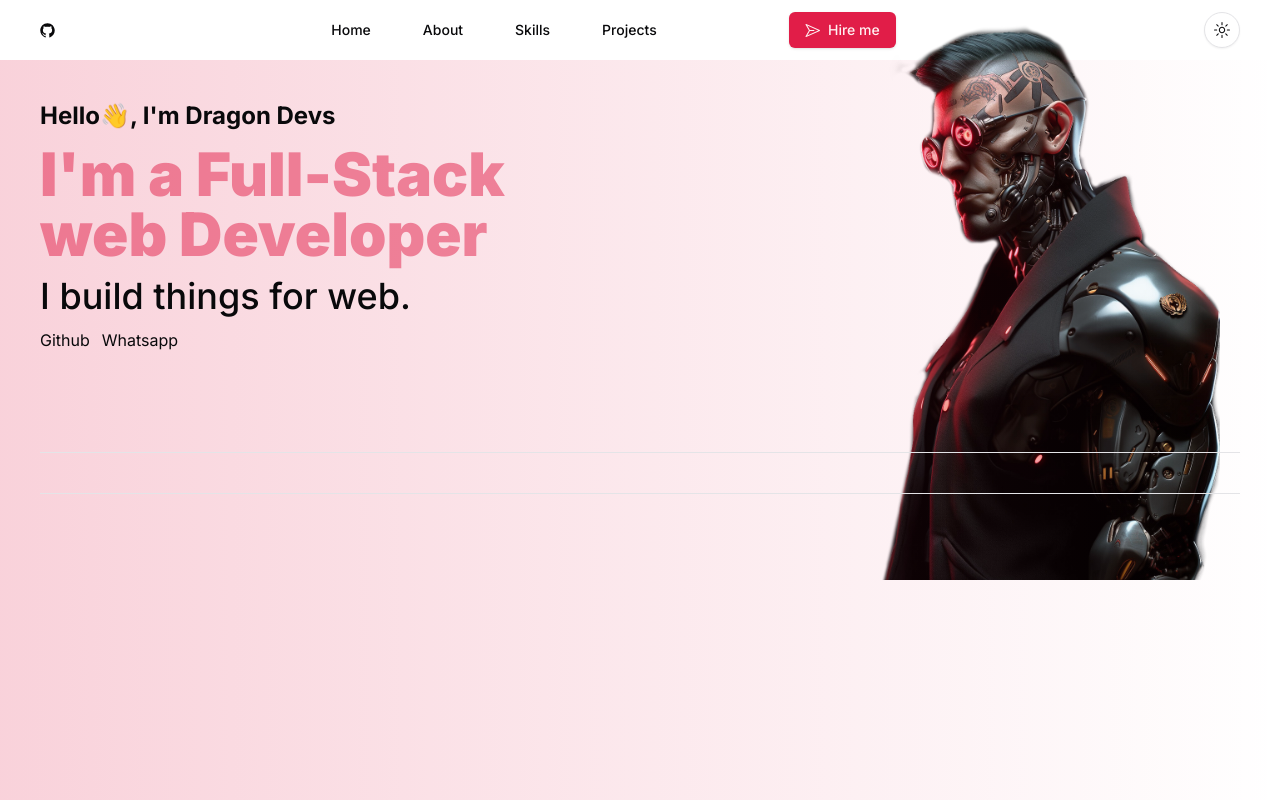
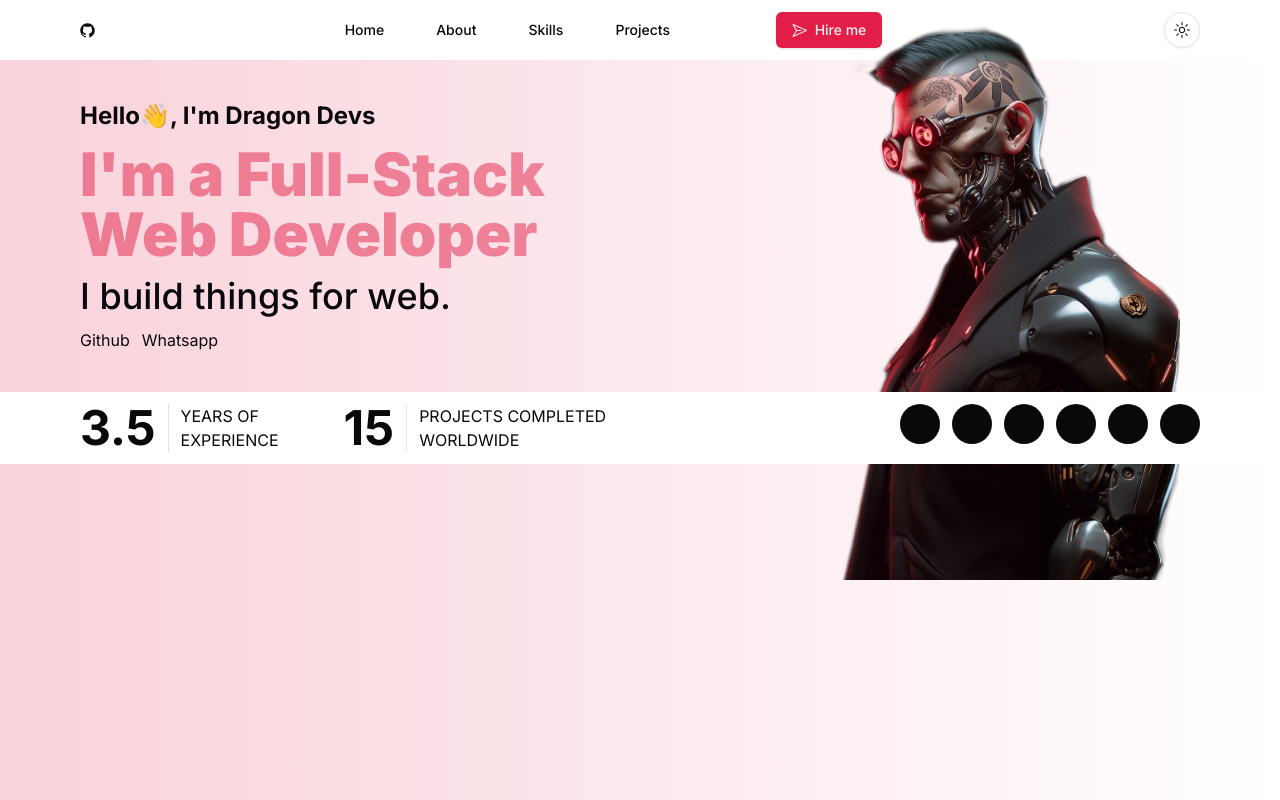
Before and after one commit to SA926-COBRA/Full-stack-Portfolio, a Next.js app: page / in a window 1280 px wide. Built offline with nearby package versions, Linux system fonts and the light colour scheme.

Commit message:
feat: build separatorbar

```diff
--- a/app/components/HeroSection.tsx
+++ b/app/components/HeroSection.tsx
@@ -1,8 +1,12 @@
 import React from 'react';
-import hero_section from '../../personal_details/hero_section.json';
 import Image from "next/image";
+import Container from "@/components/Container";
 
-const HeroSection = () => {
+interface Props {
+  data: HeroSection;
+}
+
+const HeroSection = ({data}: Props) => {
   const {
     intro,
     job_title,
@@ -11,18 +15,8 @@ const HeroSection = () => {
     projects_completed_count,
     skills,
     social_media
-  } = hero_section;
+  } = data;
 
-  const renderSkills = () => {
-    let count = 0;
-    return Object.entries(skills).map(([skill, value]) => {
-      if (value === true && count < 8) {
-        count++;
-        return <div key={skill}>{skill}</div>;
-      }
-      return null;
-    });
-  };
   const renderSocialMedia = () => {
     let count = 0;
     return Object.entries(social_media).map(([link, value]) => {
@@ -33,9 +27,9 @@ const HeroSection = () => {
     });
   };
 
-
   return (
-      <div className="relative flex flex-col-reverse flex-wrap">
+      <Container>
+        <div className="relative flex flex-col-reverse">
           <div className="flex flex-col gap-3">
             <div className="font-bold text-2xl">{intro}</div>
             <div className="font-black text-6xl text-primary/50 md:w-[50%]">{job_title}</div>
@@ -43,9 +37,11 @@ const HeroSection = () => {
             <div className="flex gap-3 capitalize">{renderSocialMedia()}</div>
           </div>
           <div>
-          <Image className="absolute sm:right-5 w-auto h-auto sm:h-[35rem] sm:w-auto -top-20 -z-10 " src="/portfolio_hero.png" alt="hero_picture"  width={500} height={500}  />
+            <Image className="absolute sm:right-5 w-auto h-auto sm:h-[35rem] sm:w-auto -top-20 -z-10 "
+                   src="/portfolio_hero.png" alt="hero_picture" width={500} height={500}/>
           </div>
         </div>
+      </Container>
   );
 };
 
--- /dev/null
+++ b/app/components/SeparatorBar.tsx
@@ -0,0 +1,45 @@
+import React from 'react';
+import Container from "@/components/Container";
+import {Avatar, AvatarFallback} from "@/components/ui/avatar";
+
+const SeparatorBar = ({data}: { data: HeroSection }) => {
+  const renderSkills = () => {
+    let count = 0;
+    return Object.entries(data.skills).map(([skill, value]) => {
+      if (value === true && count < 6) {
+        count++;
+        return (
+            <div key={skill}>
+              <div className="h-10 w-10 bg-foreground rounded-full"></div>
+            </div>
+        );
+      }
+      return null;
+    });
+  };
+
+  return (
+      <div className="sm:px-10 px-5 py-3 bg-background w-[100vw] relative left-[50%] right-[50%] ml-[-50vw] mr-[-50vw]">
+        <Container>
+          <div className="flex md:flex-row gap-3 flex-col justify-between">
+            <div className="flex sm:flex-row flex-col gap-3 sm:gap-12">
+            <div className="sm:flex grid grid-cols-4 gap-3">
+              <div className="font-bold text-5xl">{data.experience_years}</div>
+              <div className="uppercase w-32 border-l pl-3">years of experience</div>
+            </div>
+            <div className="sm:flex grid grid-cols-4 gap-3">
+              <div className="font-bold text-5xl">{data.projects_completed_count}</div>
+              <div className="uppercase w-60 border-l pl-3">projects completed worldwide</div>
+            </div>
+          </div>
+          <div className="flex gap-3">
+            {renderSkills()}
+          </div>
+          </div>
+        </Container>
+      </div>
+  )
+      ;
+};
+
+export default SeparatorBar;
--- a/app/layout.tsx
+++ b/app/layout.tsx
@@ -27,7 +27,7 @@ export default function RootLayout({children,}: Readonly<{
       >
         <div className="flex flex-col min-h-screen">
           <Navbar />
-          <main className="flex-grow sm:p-10 p-5 bg-gradient-to-r sm:from-primary/20 from-primary/50 ">
+          <main className="flex-grow sm:p-10 p-5 bg-gradient-to-r sm:from-primary/20 from-primary ">
             <Container>{children}</Container>
           </main>
           <Footer/>
--- a/app/page.tsx
+++ b/app/page.tsx
@@ -1,11 +1,11 @@
 import HeroSection from "@/app/components/HeroSection";
-
+import SeparatorBar from "@/app/components/SeparatorBar";
+import hero_section from "../personal_details/hero_section.json";
 export default function Home() {
   return (
     <main className="flex flex-col sm:gap-10 gap-5">
-      <HeroSection />
-      <div className="border-y py-5 w-full">
-      </div>
+      <HeroSection data={hero_section} />
+      <SeparatorBar data={hero_section} />
     </main>
   );
 }
--- a/components/Container.tsx
+++ b/components/Container.tsx
@@ -5,7 +5,7 @@ interface ContainerProps {
 }
 const Container: React.FC<ContainerProps> = ({children}) => {
   return (
-      <div className="mx-auto w-full max-w-[75rem]">
+      <div className="mx-auto w-full max-w-[70rem]">
         {children}
       </div>
   );
--- /dev/null
+++ b/components/ui/avatar.tsx
@@ -0,0 +1,50 @@
+"use client"
+
+import * as React from "react"
+import * as AvatarPrimitive from "@radix-ui/react-avatar"
+
+import { cn } from "@/lib/utils"
+
+const Avatar = React.forwardRef<
+  React.ElementRef<typeof AvatarPrimitive.Root>,
+  React.ComponentPropsWithoutRef<typeof AvatarPrimitive.Root>
+>(({ className, ...props }, ref) => (
+  <AvatarPrimitive.Root
+    ref={ref}
+    className={cn(
+      "relative flex h-10 w-10 shrink-0 overflow-hidden rounded-full",
+      className
+    )}
+    {...props}
+  />
+))
+Avatar.displayName = AvatarPrimitive.Root.displayName
+
+const AvatarImage = React.forwardRef<
+  React.ElementRef<typeof AvatarPrimitive.Image>,
+  React.ComponentPropsWithoutRef<typeof AvatarPrimitive.Image>
+>(({ className, ...props }, ref) => (
+  <AvatarPrimitive.Image
+    ref={ref}
+    className={cn("aspect-square h-full w-full", className)}
+    {...props}
+  />
+))
+AvatarImage.displayName = AvatarPrimitive.Image.displayName
+
+const AvatarFallback = React.forwardRef<
+  React.ElementRef<typeof AvatarPrimitive.Fallback>,
+  React.ComponentPropsWithoutRef<typeof AvatarPrimitive.Fallback>
+>(({ className, ...props }, ref) => (
+  <AvatarPrimitive.Fallback
+    ref={ref}
+    className={cn(
+      "flex h-full w-full items-center justify-center rounded-full bg-muted",
+      className
+    )}
+    {...props}
+  />
+))
+AvatarFallback.displayName = AvatarPrimitive.Fallback.displayName
+
+export { Avatar, AvatarImage, AvatarFallback }
--- a/package.json
+++ b/package.json
@@ -9,6 +9,7 @@
     "lint": "next lint"
   },
   "dependencies": {
+    "@radix-ui/react-avatar": "^1.0.4",
     "@radix-ui/react-dropdown-menu": "^2.0.6",
     "@radix-ui/react-icons": "^1.3.0",
     "@radix-ui/react-slot": "^1.0.2",
--- a/personal_details/hero_section.json
+++ b/personal_details/hero_section.json
@@ -1,6 +1,6 @@
 {
   "intro": "Hello\uD83D\uDC4B, I'm Dragon Devs",
-  "job_title": "I'm a Full-Stack web Developer",
+  "job_title": "I'm a Full-Stack Web Developer",
   "title_description": "I build things for web.",
   "social_media": {
     "github":"https://github.com/dragon-devs",
```
Also changed, not shown: types.ts (added, +9 -0 lines), 1 other file (tests, documents, lock files or other folders). Lines whose indentation alone changed are shown as unchanged.
